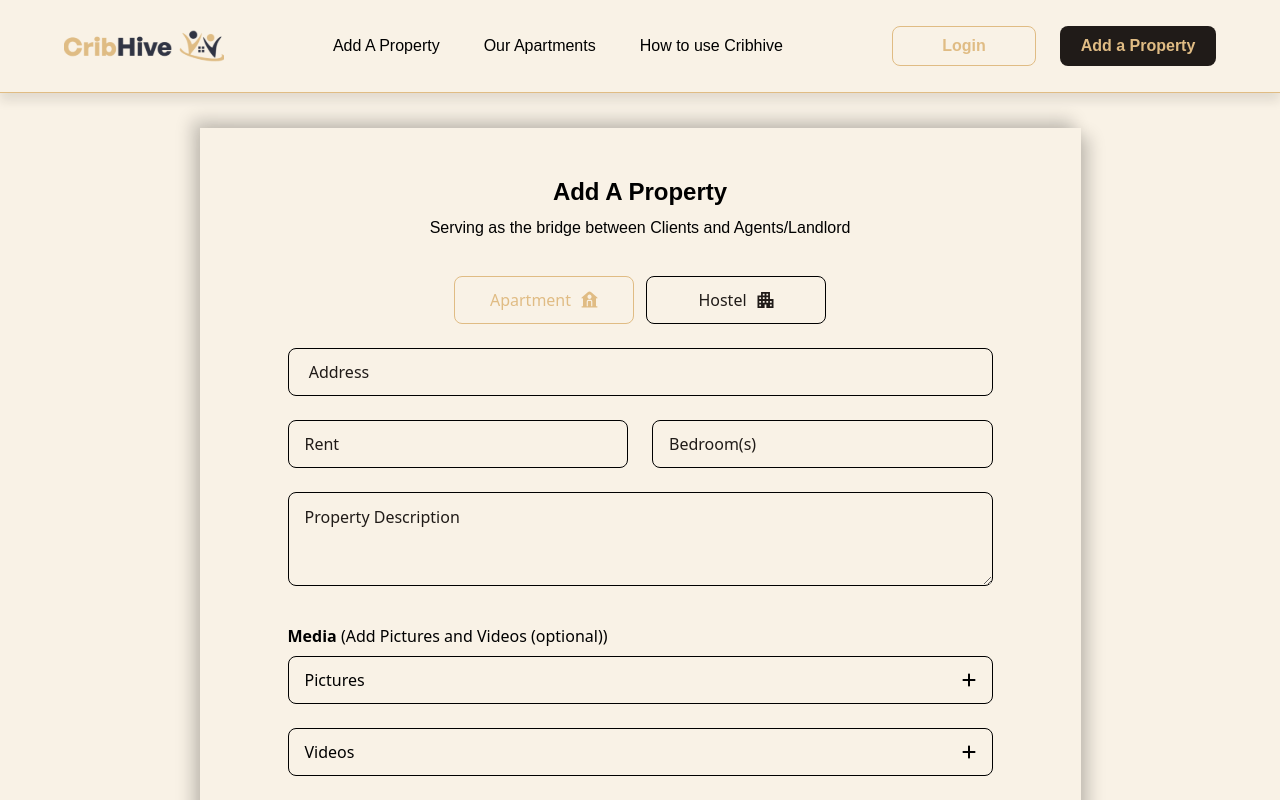
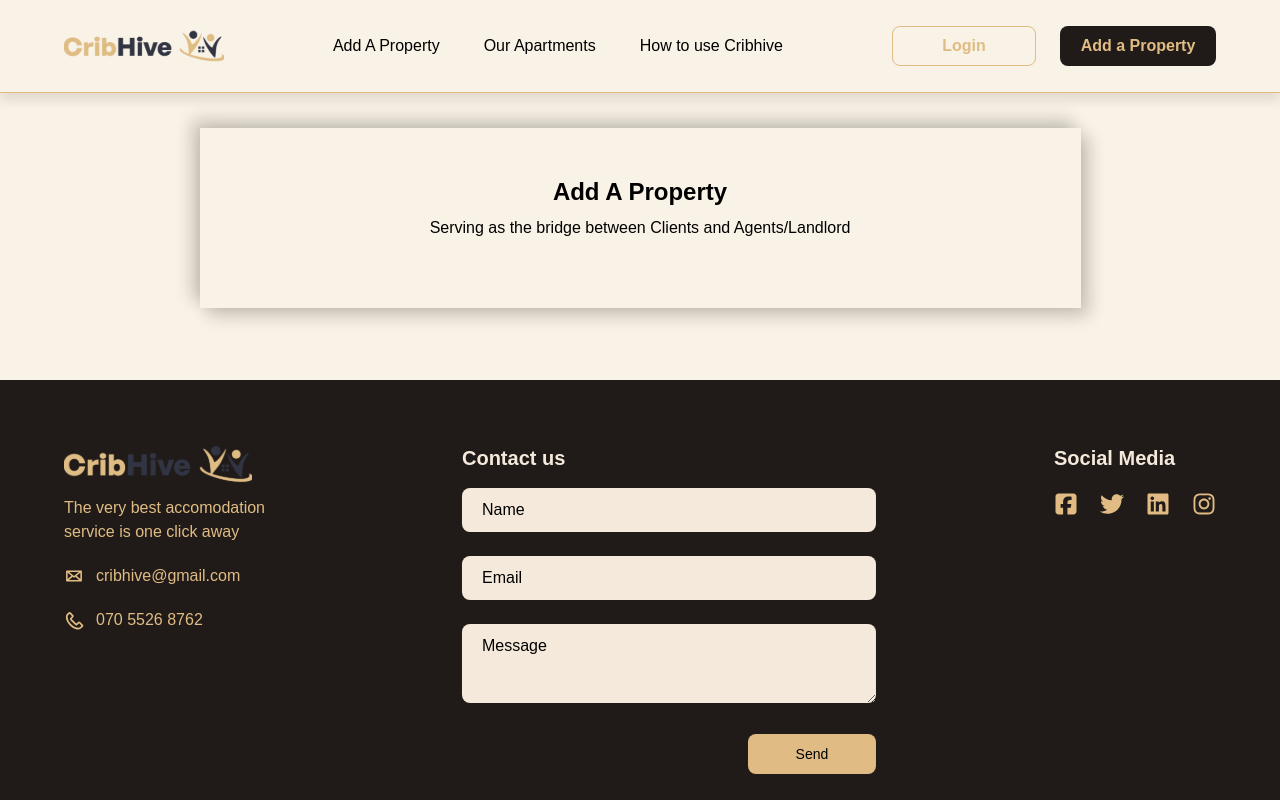
Before and after one commit to nick335/CribHive, a Next.js app: page /addaproperty in a window 1280 px wide. Shown: the top 800 px of the page. Built offline with nearby package versions, Linux system fonts and the light colour scheme; a web font is replaced by a local one; what tailwindcss-animation-delay would draw is missing.

Commit message:
deployment issues resolved

```diff
--- a/src/app/addaproperty/page.tsx
+++ b/src/app/addaproperty/page.tsx
@@ -6,7 +6,7 @@ const page = () => {
     <main className='w-[90%] lg:w-[55.0625rem] lg:bg-bgPrimary lg:shadow-formShadow mx-auto mt-6 lg:mt-[2.19rem] lg:pt-12 lg:pb-[4.25rem] lg:px-[5.5rem]'>
      <h2 className='text-center text-xl font-bold font-jhengHei lg:text-2xl'>Add A Property</h2>
      <p className='text-center mt-2 font-jhengHei'>Serving as the bridge between Clients and Agents/Landlord</p>
-     <AddPropertyForm />
+     {/* <AddPropertyForm /> */}
     </main>
   )
 }
```
